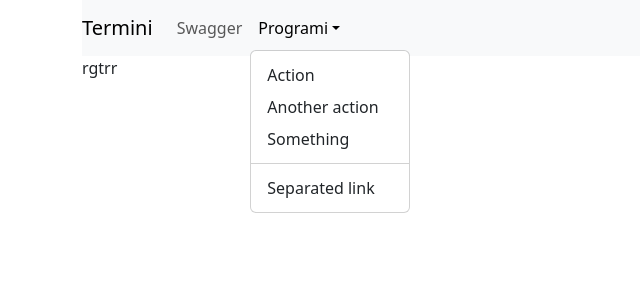
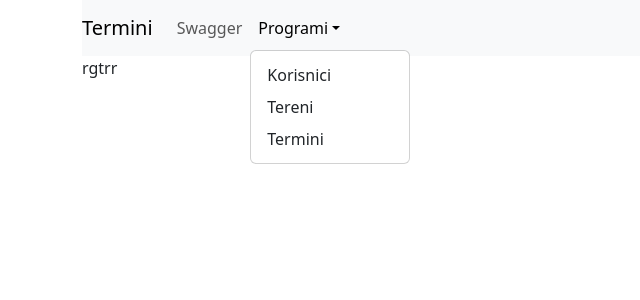
Before and after one commit to HrvojeBicanic/TerminiZaTerene, a React (Vite) app in the folder Frontend/: page / in a window 1280 px wide. Both pictures are taken after a click on the button "Programi". Shown: the top 300 px of the page, without its empty margins (0-640 px from the left). Built offline with nearby package versions, Linux system fonts and the light colour scheme.

Commit message:
Uređivanje NavBara

```diff
--- a/Frontend/src/components/NavBarTermini.jsx
+++ b/Frontend/src/components/NavBarTermini.jsx
@@ -17,15 +17,13 @@ export default function NavBarTermini() {
               target='_blank' >Swagger</Nav.Link>
 
               <NavDropdown title="Programi" id="basic-nav-dropdown">
-                <NavDropdown.Item href="#action/3.1">Action</NavDropdown.Item>
+                <NavDropdown.Item href="#action/3.1">Korisnici</NavDropdown.Item>
                 <NavDropdown.Item href="#action/3.2">
-                  Another action
+                  Tereni
                 </NavDropdown.Item>
-                <NavDropdown.Item href="#action/3.3">Something</NavDropdown.Item>
-                <NavDropdown.Divider />
-                <NavDropdown.Item href="#action/3.4">
-                  Separated link
-                </NavDropdown.Item>
+                <NavDropdown.Item href="#action/3.3">Termini</NavDropdown.Item>
+
+
               </NavDropdown>
             </Nav>
           </Navbar.Collapse>
```
Also changed, not shown: 1 other file (tests, documents, lock files or other folders).
